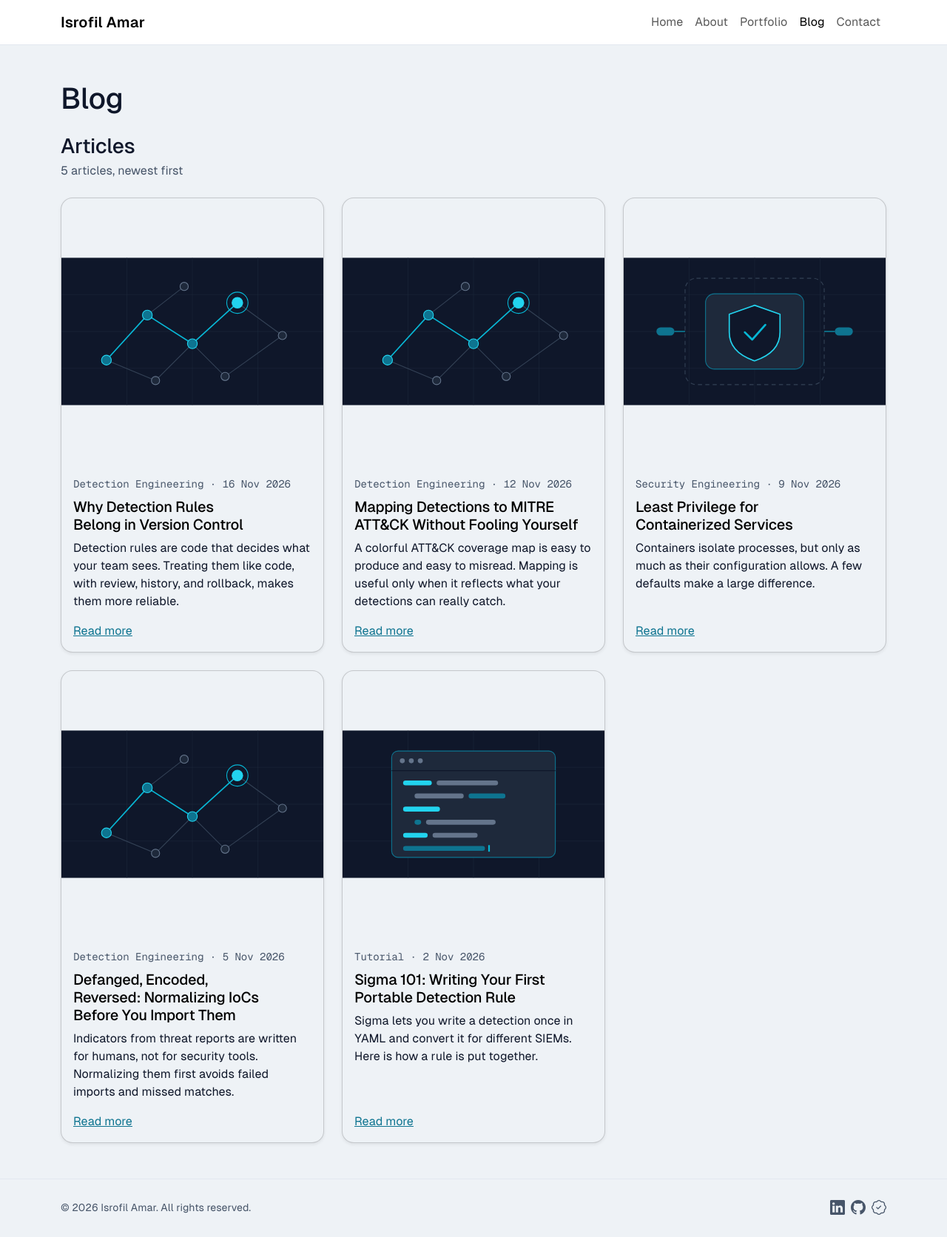
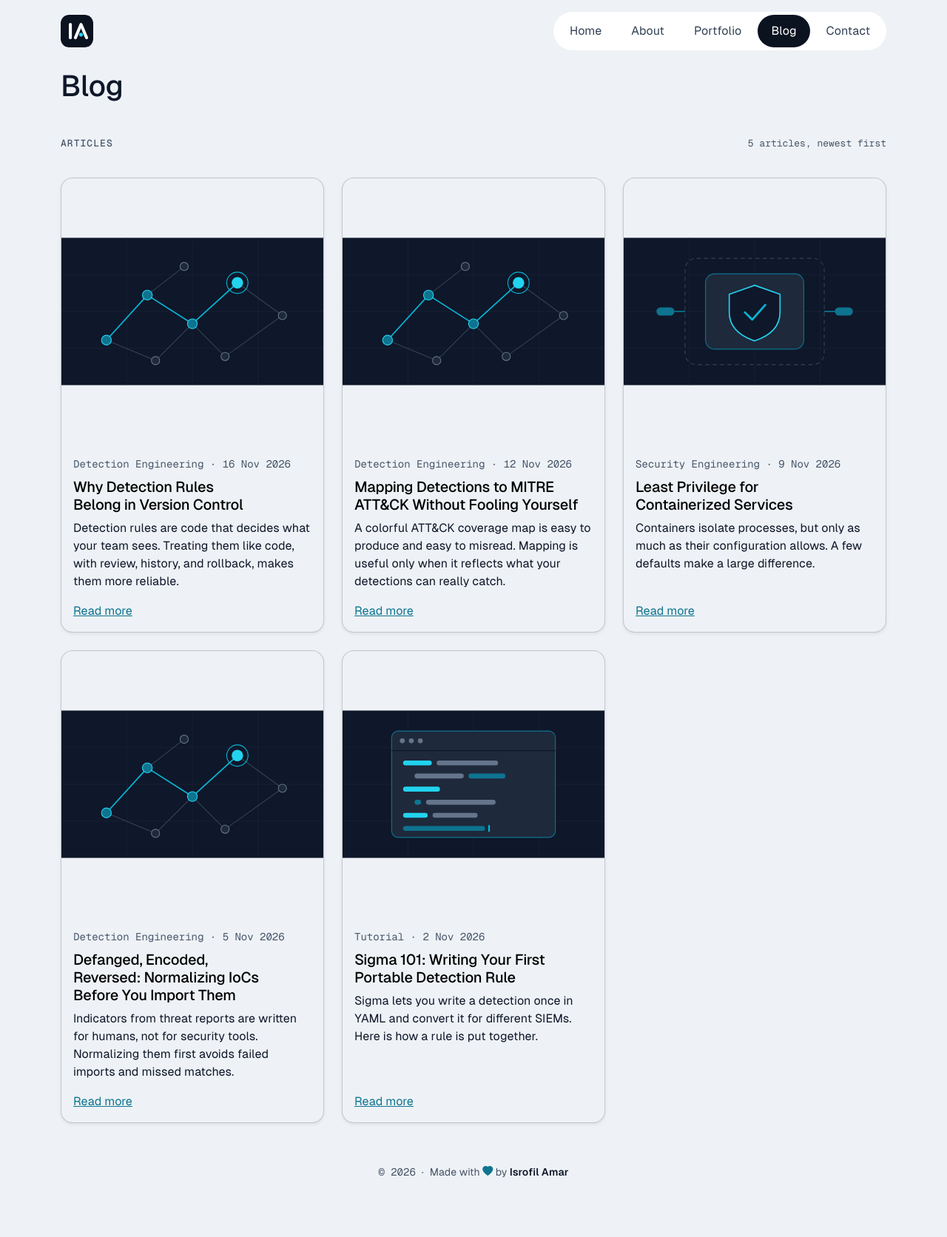
Before and after one commit to srflmr/personal-web, a Laravel app: page /blog in a window 1280 px wide. Shown: the whole page at 74% size. After the commit the page ends 1591 px from the top, so only its background shows below. Run offline with Laravel 12, Linux system fonts and the light colour scheme.

Commit message:
feat: redesign layout, navigation, footer, and section heading

```diff
--- a/resources/views/components/footer.blade.php
+++ b/resources/views/components/footer.blade.php
@@ -1,17 +1,11 @@
-@props(['social'])
-
-<footer class="border-top mt-auto py-4">
-    <div class="container d-flex flex-column flex-sm-row align-items-center justify-content-between gap-3">
-        <p class="small text-body-secondary mb-0">&copy; {{ date('Y') }} {{ config('site.name') }}. All rights reserved.</p>
-
-        <ul class="list-unstyled d-flex gap-2 mb-0">
-            @foreach ($social as $link)
-                <li>
-                    <a class="touch-target d-inline-flex align-items-center justify-content-center fs-5 text-body-secondary" href="{{ $link['url'] }}" target="_blank" rel="noopener noreferrer" aria-label="{{ $link['label'] }} (opens in new tab)">
-                        <i class="bi bi-{{ $link['icon'] }}" aria-hidden="true"></i>
-                    </a>
-                </li>
-            @endforeach
-        </ul>
-    </div>
+<footer class="site-footer mt-auto pt-2 pb-5">
+    <p class="container d-flex flex-wrap align-items-center justify-content-center gap-2 mb-0 text-center">
+        <span class="font-monospace">&copy; {{ date('Y') }}</span>
+        <span aria-hidden="true">&middot;</span>
+        <span>
+            Made with
+            <i class="bi bi-heart-fill text-primary" aria-hidden="true"></i><span class="visually-hidden">love</span>
+            by <strong class="fw-semibold text-body-emphasis">{{ config('site.name') }}</strong>
+        </span>
+    </p>
 </footer>
--- a/resources/views/components/navbar.blade.php
+++ b/resources/views/components/navbar.blade.php
@@ -1,15 +1,18 @@
 @props(['links'])
 
-<nav class="navbar navbar-expand-lg sticky-top bg-body border-bottom" aria-label="Main navigation">
+<nav class="navbar navbar-expand-lg sticky-top site-nav" aria-label="Main navigation">
     <div class="container">
-        <a class="navbar-brand fw-semibold" href="{{ route('home') }}">{{ config('site.name') }}</a>
+        <a class="navbar-brand p-0 me-0" href="{{ route('home') }}">
+            <img class="site-logo" src="{{ asset('favicon.svg') }}" alt="" width="44" height="44">
+            <span class="visually-hidden">{{ config('site.name') }}, home</span>
+        </a>
 
         <button class="navbar-toggler" type="button" data-bs-toggle="collapse" data-bs-target="#main-navigation" aria-controls="main-navigation" aria-expanded="false" aria-label="Toggle navigation">
             <span class="navbar-toggler-icon"></span>
         </button>
 
         <div class="collapse navbar-collapse" id="main-navigation">
-            <ul class="navbar-nav ms-auto">
+            <ul class="navbar-nav gap-1">
                 @foreach ($links as $link)
                     <li class="nav-item">
                         {{-- "blog.index" also matches "blog.*", so the link stays highlighted on detail pages. --}}
--- a/resources/views/components/section-heading.blade.php
+++ b/resources/views/components/section-heading.blade.php
@@ -1,8 +1,8 @@
 @props(['title', 'subtitle' => null])
 
-<div class="mb-4">
-    <h2 class="h3 mb-1">{{ $title }}</h2>
+<div class="d-flex flex-wrap align-items-baseline justify-content-between gap-2 mb-3">
+    <h2 class="tile-label">{{ $title }}</h2>
     @if ($subtitle)
-        <p class="text-body-secondary mb-0">{{ $subtitle }}</p>
+        <p class="meta mb-0">{{ $subtitle }}</p>
     @endif
 </div>
--- a/resources/views/layout/default.blade.php
+++ b/resources/views/layout/default.blade.php
@@ -4,6 +4,7 @@
     <meta charset="utf-8">
     <meta name="viewport" content="width=device-width, initial-scale=1">
     <title>@yield('title', 'Isrofil Amar')</title>
+    <link rel="icon" href="{{ asset('favicon.svg') }}" type="image/svg+xml">
 
     {{-- Pinned versions with Subresource Integrity; update the hash together with the version. --}}
     <link href="https://cdn.jsdelivr.net/npm/bootstrap@5.3.9/dist/css/bootstrap.min.css" rel="stylesheet" integrity="sha384-yEPZ7jP9S0QKiUQ0m3jjsO4ProIW7wvR9gXkI7JOGa2XVsw53Yke2bsdkBbjmmiX" crossorigin="anonymous">
@@ -15,11 +16,11 @@
 
     <x-navbar :links="config('site.navigation')" />
 
-    <main id="content" class="container py-4 py-lg-5">
+    <main id="content" class="container stack pt-2 pb-5">
         @yield('content')
     </main>
 
-    <x-footer :social="config('site.social')" />
+    <x-footer />
 
     <script src="https://cdn.jsdelivr.net/npm/bootstrap@5.3.9/dist/js/bootstrap.bundle.min.js" integrity="sha384-WyOxWvTyr1QaMPfiPJSv76iReVthorl5uWlFtZPyK0IEB0hGzo9y5Bp9mYanr8Bu" crossorigin="anonymous"></script>
 </body>
```
